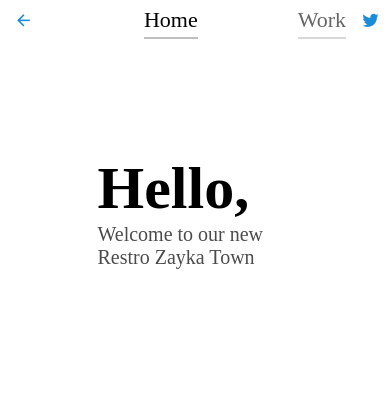
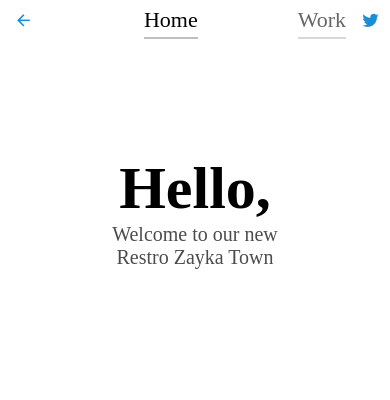
Before and after one commit to akkiokhokh/clone, a plain HTML site: page index.html in a window 390 px wide. Shown: the top 400 px of the page. Drawn offline with nearby package versions, Linux system fonts and the light colour scheme.

Commit message:
Update project.css

```diff
--- a/project.css
+++ b/project.css
@@ -155,4 +155,8 @@ nav i{
         width: 50%;
         height: 80%;
     }
+
+    h1,p{
+        text-align: center;
+    }
 }
```
